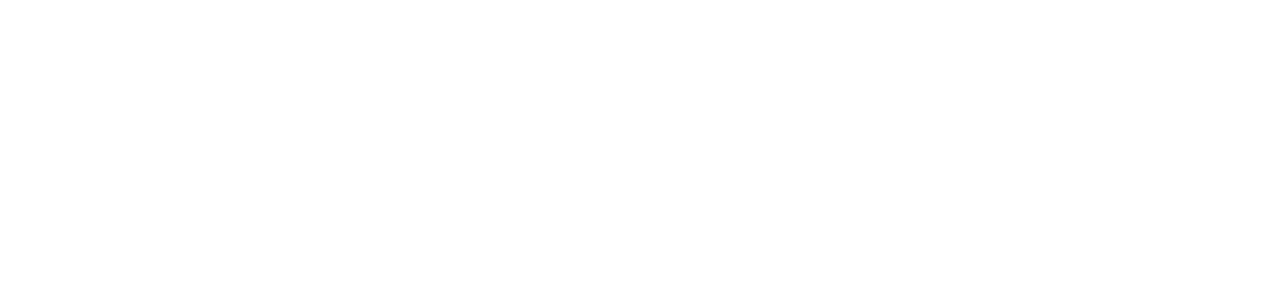
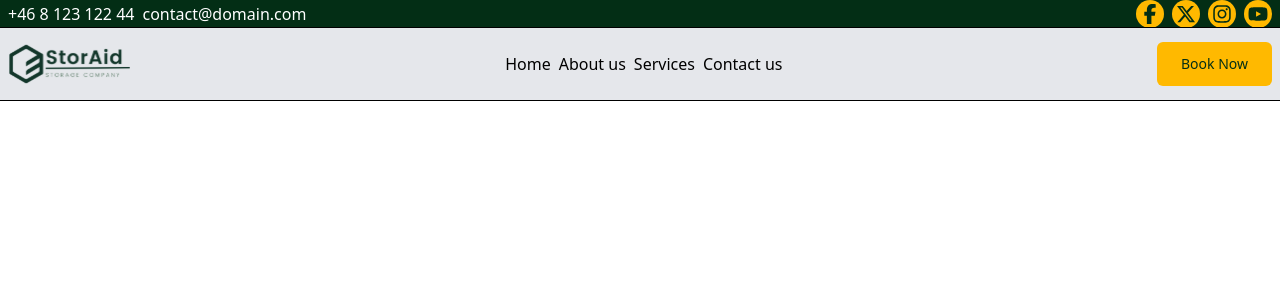
Before and after one commit to Burak-A-dev/StorAid, a React (Vite) app: page / in a window 1280 px wide. Shown: the top 300 px of the page. Built offline with nearby package versions, Linux system fonts and the light colour scheme.

Commit message:
initial commit of the navbar.

```diff
--- a/src/App.jsx
+++ b/src/App.jsx
@@ -1,8 +1,10 @@
 import CTAButton from "./components/common/CTAButton";
+import Navbar from "./components/common/Navbar";
 
 function App() {
   return (
     <div>
+      <Navbar/>
     </div>
   );
 }
--- /dev/null
+++ b/src/components/common/Navbar.jsx
@@ -0,0 +1,42 @@
+import icon from '../../assets/Storaid-logo.svg';
+import CTAButton from './CTAButton';
+import SocialButtons from './SocialButtons';
+
+const Navbar = () => {
+  return (
+    <div className="flex flex-col">
+
+      <div className="flex items-center flex-[1] justify-between bg-green-950 px-2 h-7">
+        <div className="flex gap-2 text-white">
+          <a href="">+46 8 123 122 44</a>
+          <a href="">contact@domain.com</a>
+        </div>
+
+        <div className="flex gap-2 text-white">
+            <SocialButtons logo="facebook" onClick={() => window.open('https://facebook.com', '_blank')} />
+            <SocialButtons logo="x" onClick={() => window.open('https://twitter.com', '_blank')} />
+            <SocialButtons logo="instagram" onClick={() => window.open('https://instagram.com', '_blank')} />
+            <SocialButtons logo="youtube" onClick={() => window.open('https://youtube.com', '_blank')} />
+        </div>
+      </div>
+
+      <div className="flex items-center flex-[2] justify-between bg-gray-200 px-2 h-40 border-solid outline">
+        <div>
+          <img src={icon} alt="Logo" className="h-18 py-4" />
+        </div>
+
+        <div className="flex gap-2">
+          <a className="active:text-yellow-500" href="">Home</a>
+          <a className="active:text-yellow-500" href="">About us</a>
+          <a className="active:text-yellow-500" href="">Services</a>
+          <a className="active:text-yellow-500" href="">Contact us</a>
+        </div>
+
+        <CTAButton text="Book Now"/>
+      </div>
+
+    </div>
+  );
+};
+
+export default Navbar;
```
Also changed, not shown: src/assets/Storaid-logo.svg (added).
